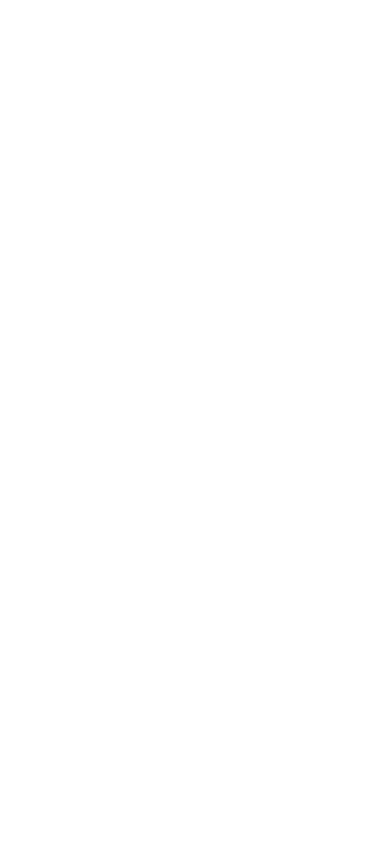
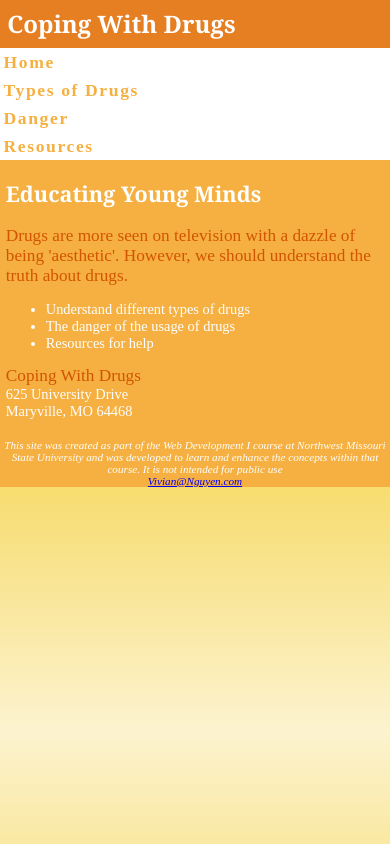
Before and after one commit to 44144-Sp22/web-project-vivzle, a plain HTML site: page index.html in a window 390 px wide. Drawn offline with Linux system fonts and the light colour scheme.

Commit message:
web project

```diff
--- a/index.html
+++ b/index.html
@@ -1,9 +1,43 @@
 <!DOCTYPE html>
 <html lang="en">
 <head>
-
+<title>Coping With Drugs</title>
+<meta charset="utf-8">
+<meta name="viewport" content="width=device-width, initial-scale=1.0">
+<link rel="stylesheet" href="style.css">
 </head>
 <body>
+<div id="wrapper">
+<header>
+<h1>Coping With Drugs</h1>
+</header>
+<nav>
+<ul>
+  <li><a href="index.html">Home</a></li>
+  <li><a href="types.html">Types of Drugs</a></li>
+  <li><a href="dangers.html">Danger</a></li>
+  <li><a href="resource.html">Resources</a></li>
+</ul>
+</nav>
+<main>
+  <h2>Educating Young Minds</h2>
+  <p><span class="drugs">Drugs</a> are more seen on television with a dazzle of being 'aesthetic'. However, we should understand the truth about drugs.</p>
+<ul>
+  <li>Understand different types of drugs</li>
+  <li>The danger of the usage of drugs</li>
+  <li>Resources for help</li>
+</ul>
+<div>
+  <span class="drugs">Coping With Drugs</span><br>
+  625 University Drive<br>
+  Maryville, MO 64468<br><br>
+</div>
+</main>
+<footer>
+  This site was created as part of the Web Development I course at Northwest Missouri State University and was developed to learn and enhance the concepts within that course.  It is not intended for public use<br>
+  <a href="mailto:vivian@nguyen.com">Vivian@Nguyen.com</a>
+</footer>
+</div>
 
 </body>
 </html>
--- /dev/null
+++ b/style.css
@@ -0,0 +1,187 @@
+* { box-sizing: border-box;}
+header, nav, main, footer {display: block;}
+body {background-color: #FAE5D3;
+      color: #FDFEFE;
+      font-family: Times New Roman, Arial, sans-serif;
+      background-image: linear-gradient(to bottom, #F7DC6F,  #FCF3CF, #F7DC6F);
+    }
+header {background-color: #E67E22;
+      color:#FFF;
+    font-family: Georgia, Times New Roman, sans-serif;}
+h1 {line-height: 200%;
+  padding-left: 1em;
+  height: 100px;
+margin-bottom: 0;
+}
+nav {font-weight: bold;
+letter-spacing: 0.1em;
+padding: 0;
+float: left;
+width: 200px;
+}
+nav ul {list-style-type: none;
+padding-left: 1em;
+}
+nav a {
+  text-decoration: none;
+}
+nav a:link {color: #F5B041;}
+nav a:visited {color: #D35400;}
+nav a:hover {color: #CCC;}
+h2 {color: #FDFEFE;
+  font-family: Georgia, Times New Roman, sans-serif;}
+
+h3 {color:#D35400;}
+dt {color:#D35400;
+    font-weight: bold;
+  }
+.drugs {color:#D35400;
+  font-size: 1.2em;
+}
+footer {font-size: .70em;
+font-style: italic;
+text-align: center;
+padding: 1em;
+background-color: #F5B041;
+margin-left: 170px;
+}
+main {padding-left: 2em;
+padding-right: 2em;
+padding-bottom: 1px;
+padding-top: 1em;
+background-color: #F5B041;
+margin-left: 170px;
+display: block;
+}
+#home {height: 300px;
+background-image: url(pillsicon.jpg);
+background-size: 100% 100%;
+background-repeat: no-repeat;
+margin-left: 170px;
+}
+#types {height: 300px;
+background-image: url(euphoria.jpg);
+background-size: 100% 100%;
+background-repeat: no-repeat;
+margin-left:170px;
+}
+#dangers {height: 300px;
+background-image: url(oof.jpg);
+background-size: 100% 100%;
+background-repeat: no-repeat;
+margin-left: 170px;
+}
+#resource {height: 300px;
+background-image: url(helpline.jpg);
+background-size: 100% 100%;
+background-repeat: no-repeat;
+margin-left: 170px;
+}
+
+#wrapper {width: 80%;
+margin-left: auto;
+margin-right: auto;
+background-color: #FFF;
+min-width: 700px;
+max-width: 1024px;
+box-shadow: 3px 3px 3px #000033;
+}
+
+#mobile {display: none;}
+#desktop {display: inline;}
+
+@media only screen and (max-width: 1024px){
+  body{
+    margin: 0;
+    padding: 0;
+    box-shadow: none;
+  }
+
+#wrapper {
+  width: auto;
+  min-width: 0;
+  margin: 0;
+  box-shadow: none;
+}
+h1 {
+  margin: 0;
+}
+nav {
+  float: none;
+  width: auto;
+  padding-top: 0.1em;
+  padding-bottom: 0.01em;
+  padding-left: 1em;
+  padding-right: 1em;
+}
+nav li {
+  display: inline-block;
+}
+nav a {
+  padding-right: 2em;
+}
+main {
+  padding: 1em;
+  margin-left: 0;
+  font-size: 90%;
+}
+footer {
+  margin: 0;
+}
+#types {
+  margin-left: 0;
+}
+#dangers {
+  margin-left: 0;
+}
+#resource {
+  margin-left: 0;
+}
+}
+
+@media only all and (max-width: 768px) {
+  h1 {
+    height: 100%;
+    font-size: 1.5em;
+    padding-left: 0.3em;
+  }
+  nav {
+    padding: 0;
+  }
+  nav a {
+    display: block;
+    padding: 0.2em;
+    font-size: 1.1em;
+    border-bottom: 1px;
+    border-color: #330000;
+  }
+  nav ul {
+    margin: 0;
+    padding: 0;
+  }
+  nav li {
+    display: block;
+    margin: 0;
+    padding: 0;
+  }
+  main {
+    padding-top: 0.1em;
+    padding-right: 0.6em;
+    padding-bottom: 0.1em;
+    padding-left: 0.4em;
+  }
+#types {
+  display: none;
+}
+#dangers {
+  display: none;
+}
+#resource {
+  display: none;
+}
+footer {
+  padding: 0;
+}
+#mobile {display: inline;}
+#destop {display: none;}
+}
```
Also changed, not shown: dangers.html (added, +53 -0 lines), resource.html (added, +45 -0 lines), types.html (added, +46 -0 lines), drugs.jpg (added), euphoria.jpg (added), helpline.jpg (added), oof.jpg (added), pillsicon.jpg (added).
